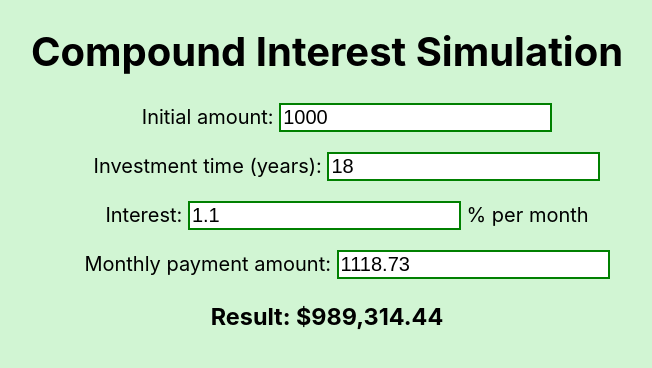
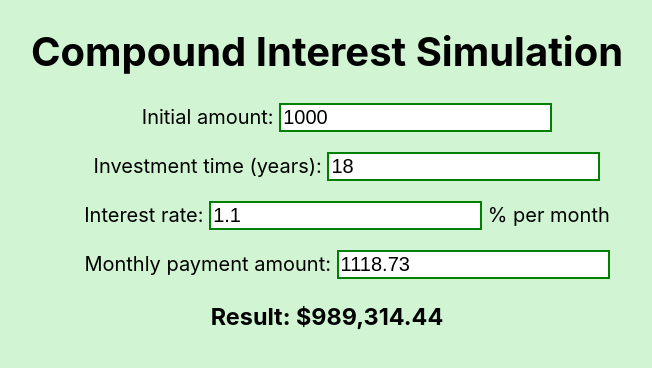
Before and after one commit to natanielmendes/compound-interest-calc, a React (Create React App) app: page / in a window 1280 px wide. Shown: the top 368 px of the page, without its empty margins (313-965 px from the left). Built offline with nearby package versions, Linux system fonts and the light colour scheme.

Commit message:
Interest rate

```diff
--- a/src/components/FutureValue.js
+++ b/src/components/FutureValue.js
@@ -54,7 +54,7 @@ class FutureValue extends Component {
                     <input id="years-period" type="number" step="0.5" value={this.state.years} onChange={this.handlePeriodChange}></input>
                 </ul>
                 <ul>
-                    <label htmlFor="interest">Interest: </label>
+                    <label htmlFor="interest">Interest rate: </label>
                     <input id="interest" type="number" pattern="\d+" step="0.01" value={this.state.interest} onChange={this.handleInterestChange}></input><span> % per month</span>
                 </ul>
                 <ul>
```
